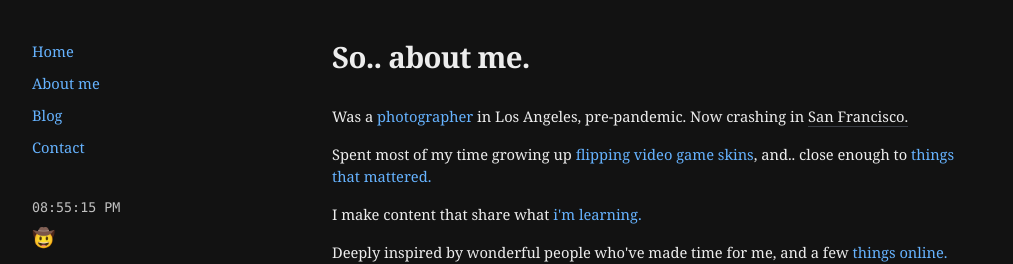
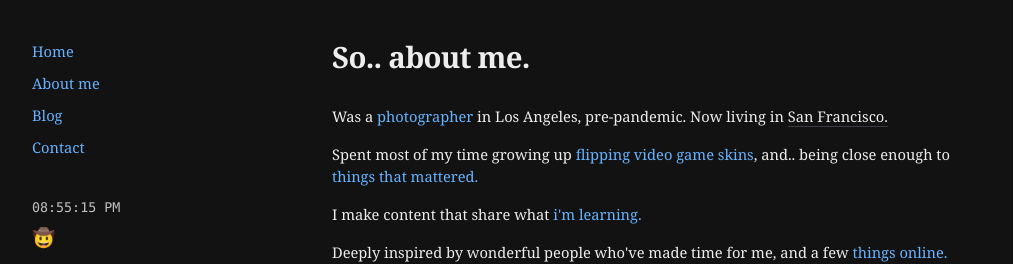
Before and after one commit to jasonesg/jasonesg-next, a Next.js app: page /about in a window 1280 px wide. Shown: the top 264 px of the page, without its empty margins (8-1021 px from the left). Built offline with nearby package versions, Linux system fonts and the light colour scheme.

Commit message:
Update page.jsx

```diff
--- a/src/app/about/page.jsx
+++ b/src/app/about/page.jsx
@@ -28,7 +28,7 @@ export default function About() {
                                 >
                                     photographer
                                 </a>{" "}
-                                in Los Angeles, pre-pandemic. Now crashing in{" "}
+                                in Los Angeles, pre-pandemic. Now living in{" "}
                                 <Tooltip open={isSFOpen} onOpenChange={setIsSFOpen}>
                                     <TooltipTrigger asChild>
                                         <span className={`cursor-help font-medium transition-all duration-300 ease-in-out ${isSFOpen ? 'relative z-[25]' : 'text-inherit border-b border-muted-foreground/30'}`}>
@@ -67,7 +67,7 @@ export default function About() {
                                 >
                                     flipping video game skins
                                 </a>
-                                , and.. close enough to{" "}
+                                , and.. being close enough to{" "}
                                 <a
                                     href="https://www.youtube.com/watch?v=nPQdI2OD0IA"
                                     target="_blank"
```
